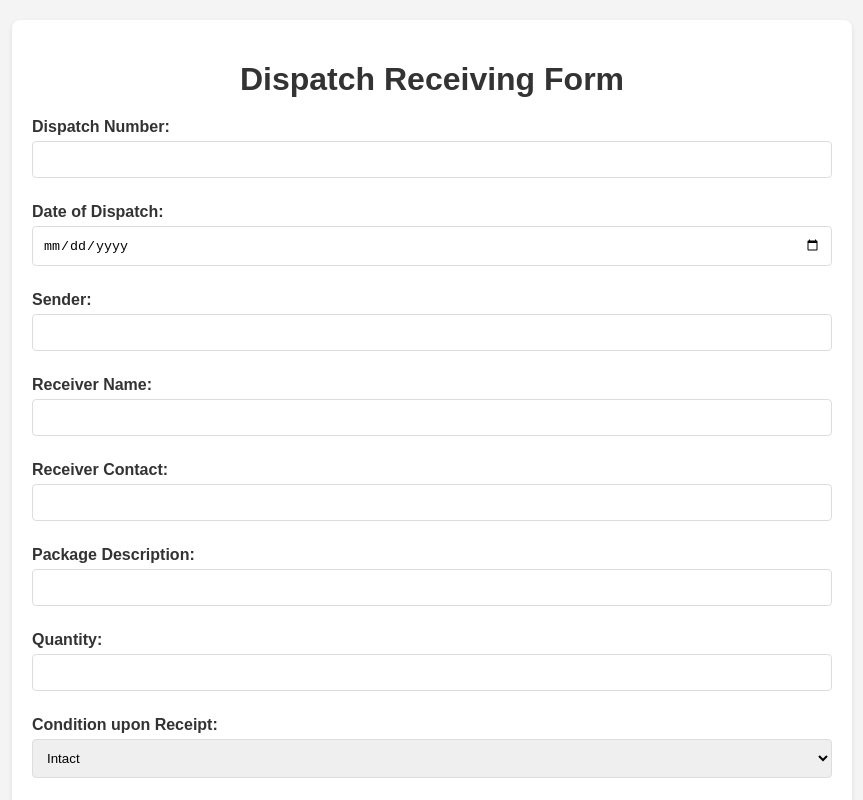
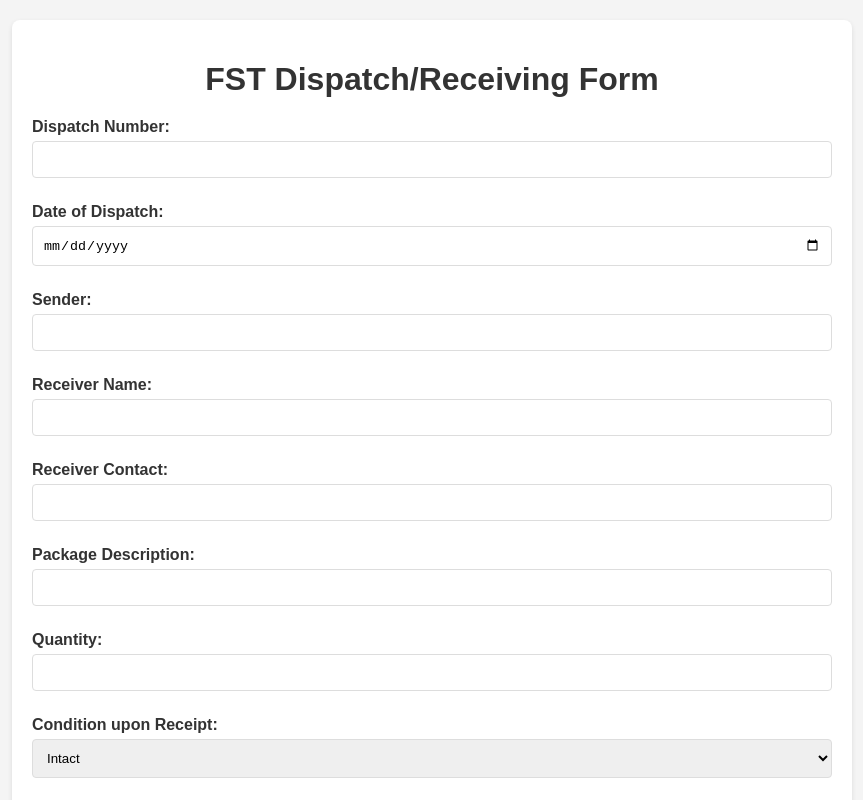
Before and after one commit to gmachele/Web_deno, a plain HTML site: page index.html in a window 1280 px wide. Shown: the top 800 px of the page, without its empty margins (208-1071 px from the left). Drawn offline with nearby package versions, Linux system fonts and the light colour scheme.

Commit message:
Update index.html

```diff
--- a/index.html
+++ b/index.html
@@ -9,7 +9,7 @@
 </head>
 <body>
     <div class="container">
-        <h1>Dispatch Receiving Form</h1>
+        <h1>FST Dispatch/Receiving Form</h1>
 
         <form id="dispatch-form" enctype="multipart/form-data">
             <!-- Dispatch Information -->
```
